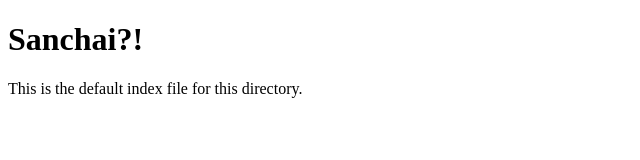
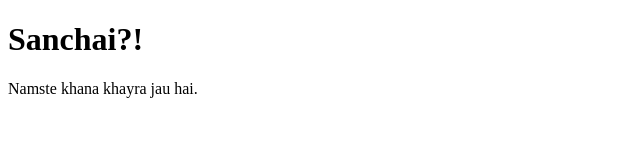
Before and after one commit to lym-png/lym-png.github.io, a plain HTML site: page index.html in a window 1280 px wide. Shown: the whole page, without its empty margins (0-640 px from the left). Drawn offline with Linux system fonts and the light colour scheme.

Commit message:
Update index.html

```diff
--- a/index.html
+++ b/index.html
@@ -6,6 +6,6 @@
 </head>
 <body>
     <h1>Sanchai?!</h1>
-    <p>This is the default index file for this directory.</p>
+    <p>Namste khana khayra jau hai.</p>
 </body>
 </html>
```
